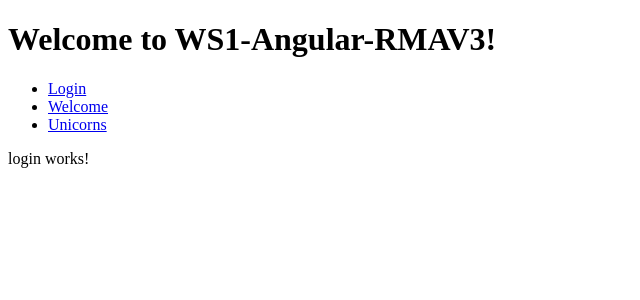
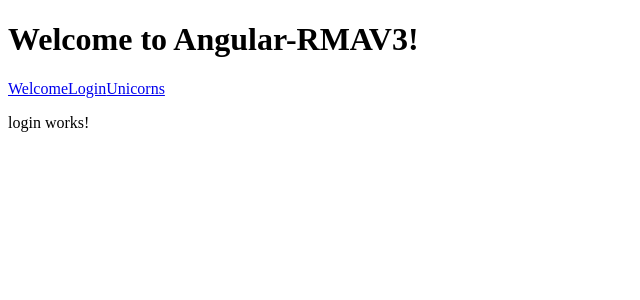
Before and after one commit to RMalancoSTK/WS1-Angular-RMAV3, an Angular app: page /login in a window 1280 px wide. Shown: the top 300 px of the page, without its empty margins (0-640 px from the left). Built offline with nearby package versions, Linux system fonts and the light colour scheme.

Commit message:
Se cambia navegacion

```diff
--- a/src/app/app-routing.module.ts
+++ b/src/app/app-routing.module.ts
@@ -5,9 +5,23 @@ import { WelcomeComponent } from './pages/welcome/welcome.component';
 import { UnicornsComponent } from './entities/unicorns/unicorns.component';
 
 const routes: Routes = [
-  { path: 'login', component: LoginComponent },
-  { path: 'welcome', component: WelcomeComponent },
-  { path: 'unicorns', component: UnicornsComponent },
+  {
+    path: 'login',
+    loadChildren: () =>
+      import('./pages/login/login.module').then((m) => m.LoginModule),
+  },
+  {
+    path: 'welcome',
+    loadChildren: () =>
+      import('./pages/welcome/welcome.module').then((m) => m.WelcomeModule),
+  },
+  {
+    path: 'unicorns',
+    loadChildren: () =>
+      import('./entities/unicorns/unicorns.module').then(
+        (m) => m.UnicornsModule
+      ),
+  },
   { path: '', redirectTo: '/login', pathMatch: 'full' },
   { path: '**', redirectTo: '/login', pathMatch: 'full' },
 ];
--- a/src/app/app.component.html
+++ b/src/app/app.component.html
@@ -1,14 +1,11 @@
 <h1>
   Welcome to {{ title }}!
 </h1>
-<!-- Menu de navigation -->
 
 <nav>
-  <ul>
-    <li><a routerLink="/login">Login</a></li>
-    <li><a routerLink="/welcome">Welcome</a></li>
-    <li><a routerLink="/unicorns">Unicorns</a></li>
-  </ul>
+  <a routerLink="/welcome" routerLinkActive="active">Welcome</a>
+  <a routerLink="/login" routerLinkActive="active">Login</a>
+  <a routerLink="/unicorns" routerLinkActive="active">Unicorns</a>
 </nav>
 
 <router-outlet></router-outlet>
--- a/src/app/app.component.ts
+++ b/src/app/app.component.ts
@@ -3,8 +3,8 @@ import { Component } from '@angular/core';
 @Component({
   selector: 'app-root',
   templateUrl: './app.component.html',
-  styleUrls: ['./app.component.css']
+  styleUrls: ['./app.component.css'],
 })
 export class AppComponent {
-  title = 'WS1-Angular-RMAV3';
+  title = 'Angular-RMAV3';
 }
```
